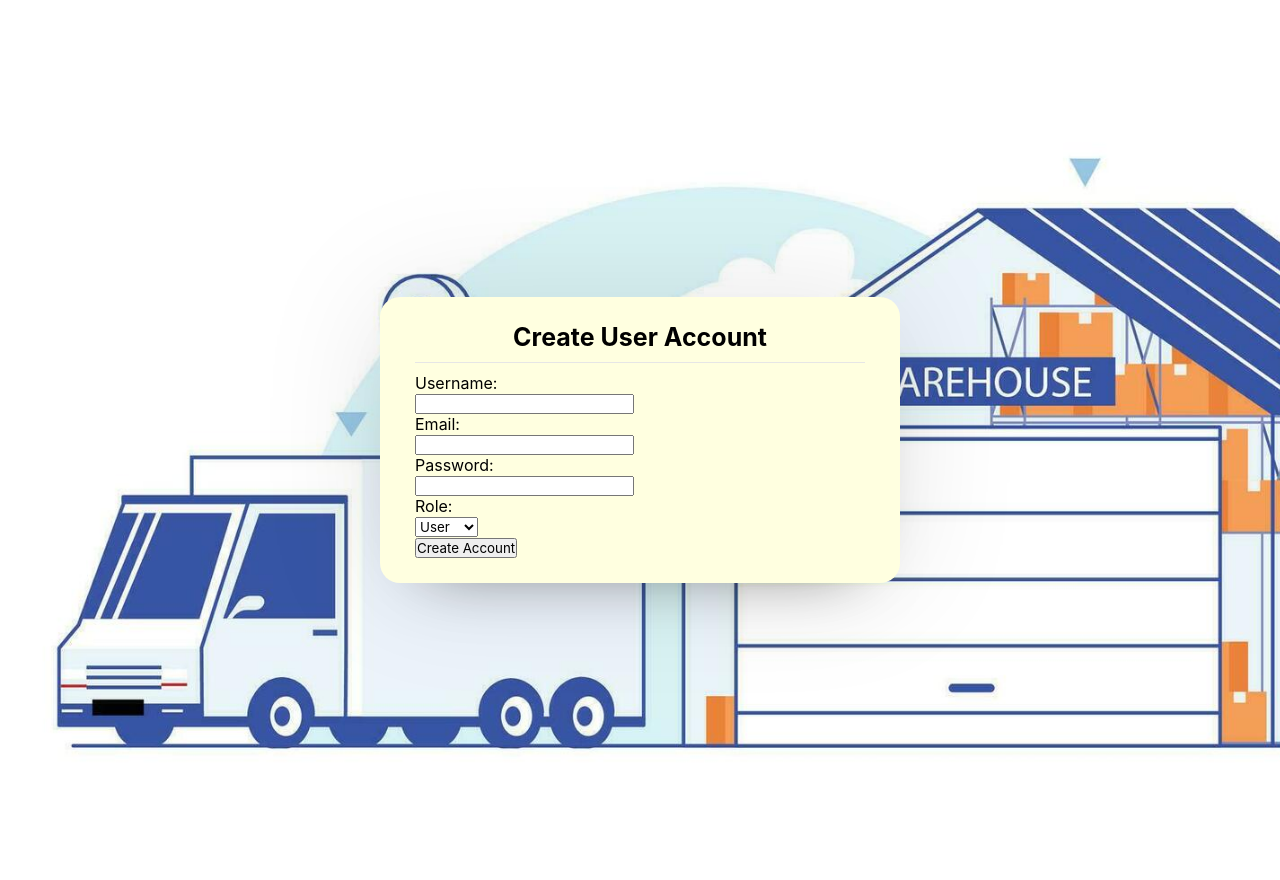
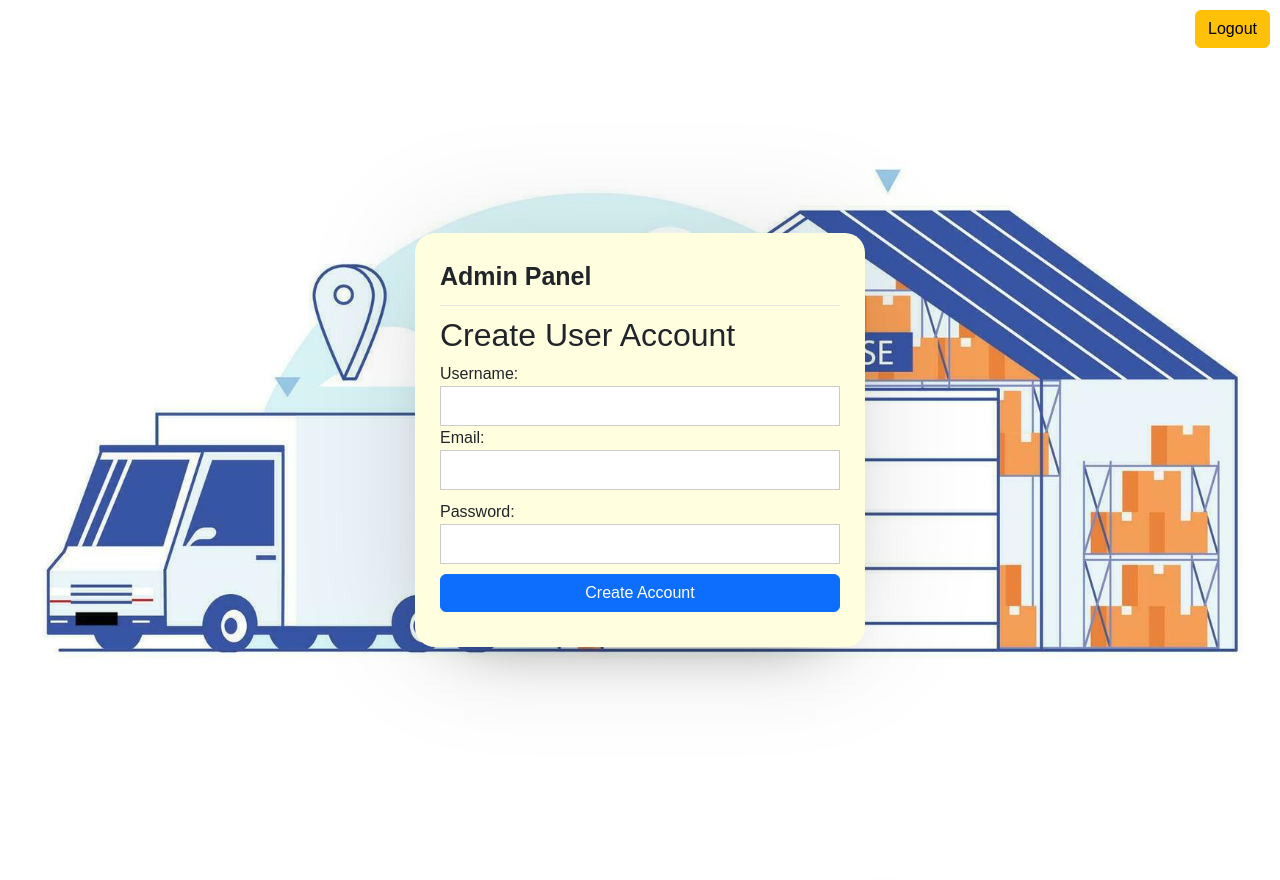
Before and after one commit to dumdoge/crud, a PHP site: page /adminpanel.php in a window 1280 px wide. Run offline with PHP 8.4, Linux system fonts and the light colour scheme.

Commit message:
new functions and changes to system

```diff
--- a/adminpanel.php
+++ b/adminpanel.php
@@ -6,21 +6,17 @@ $conn = Connect::getInstance()->getConnection();
 if($_SERVER["REQUEST_METHOD"] == "POST"){
 $username = $_POST['username'];
 $email = $_POST['email'];
-$password = password_hash($_POST['password'], PASSWORD_DEFAULT);
-$role = $_POST['role'];
+$password =($_POST['password']);
+
+$sqlInsert = "INSERT INTO initusers (username, email, password) VALUES ('$username', '$email', '$password')";
 
 
-$stmt = $conn->prepare("INSERT INTO users (username, email, password, role) VALUES (?, ?, ?, ?)");
-$stmt->bind_param("ssss", $username, $email, $password, $role);
-
-if ($stmt->execute()) {
-    echo "Account created successfully!";
+if (mysqli_query($conn, $sqlInsert)){
+    session_start();
+    $_SESSION['create'] = "Account Created Successfully";
 } else {
-    echo "Error: " . $stmt->error;
+    die("Something went wrong");
 }
-
-$stmt->close();
-$conn->close();
 }
 ?>
 
@@ -29,106 +25,27 @@ $conn->close();
 <head>
     <meta charset="UTF-8">
     <meta name="viewport" content="width=device-width, initial-scale=1.0">
+    <link rel="stylesheet" href="style.css">
+    <link href="https://cdn.jsdelivr.net/npm/bootstrap@5.3.3/dist/css/bootstrap.min.css" rel="stylesheet" integrity="sha384-QWTKZyjpPEjISv5WaRU9OFeRpok6YctnYmDr5pNlyT2bRjXh0JMhjY6hW+ALEwIH" crossorigin="anonymous">
+    <script src="https://cdn.jsdelivr.net/npm/bootstrap@5.3.3/dist/js/bootstrap.bundle.min.js" integrity="sha384-YvpcrYf0tY3lHB60NNkmXc5s9fDVZLESaAA55NDzOxhy9GkcIdslK1eN7N6jIeHz" crossorigin="anonymous"></script>
     <title>Create Account</title>
-    <style>
-        * {
-            padding: 0;
-            margin: 0;
-            box-sizing: border-box;
-            font-family: -apple-system, BlinkMacSystemFont, "Segoe UI", Roboto, "Helvetica Neue", Arial, sans-serif;
-        }
-
-        body {
-            background-image: url('thiswan.jpg');
-            background-size: cover;
-            background-repeat: no-repeat;
-            display: flex;
-            align-items: center;
-            justify-content: center;
-            min-height: 100vh;
-        }
-
-        .container {
-            display: flex;
-            align-items: center;
-            justify-content: center;
-            min-height: 110vh;
-        }
-
-        .box {
-            background-color: lightyellow;
-            flex-direction: column;
-            padding: 25px;
-            border-radius: 20px;
-            box-shadow: 0 0 128px 0 rgba(0, 0, 0, 0.1),
-                        0 32px 64px -48px rgba(0, 0, 0, 0.5);
-        }
-
-        .form-box {
-            width: 450px;
-            margin: 0px 10px;
-        }
-
-        .form-box header {
-            font-size: 25px;
-            font-weight: 700;
-            padding-bottom: 10px;
-            border-bottom: 1px solid #e6e6e6;
-            margin-bottom: 10px;
-            text-align: center;
-        }
-
-        .form-box form .field {
-            display: flex;
-            margin-bottom: 15px;
-            flex-direction: column;
-        }
-
-        .form-box form label {
-            margin-bottom: 5px;
-            font-weight: bold;
-        }
-
-        .form-box form .input input, .form-box form .input select {
-            height: 40px;
-            width: 100%;
-            font-size: 16px;
-            padding: 0 10px;
-            border: 1px solid #ccc;
-            border-radius: 5px;
-        }
-
-        .form-box form button {
-            height: 45px;
-            width: 100%;
-            background-color: #4CAF50;
-            color: white;
-            font-size: 18px;
-            font-weight: bold;
-            border: none;
-            border-radius: 5px;
-            cursor: pointer;
-            transition: background-color 0.3s;
-        }
-
-        .form-box form button:hover {
-            background-color: #45a049;
-        }
-    </style>
 </head>
 <body>
+<div class="logout-container" >
+            <a href="index.php" class="btn btn-warning">Logout</a>
+        </div>
 
 <div class="container">
-    <div class="box">
-        <div class="form-box">
-            <header>Create User Account</header>
-            <form action="<?php echo $_SERVER['PHP_SELF']; ?>" method="POST"></form>
-                <div class="field">
+    <div class="box form-box">
+        <header>Admin Panel</header>
+        <h2>Create User Account</h2>
+        <form action="" method="POST">
+            <div class="field input">
                 <label for="username">Username:</label>
                 <div class="input">
                 <input type="text" id="username" name="username" required>
             </div>
-                </div>
+
 
     <div class="field">
         <label for="email">Email:</label>
@@ -144,20 +61,12 @@ $conn->close();
         </div>
     </div>
 
-                <div class="field">
-                    <label for="role">Role:</label>
-                    <div class="input">
-                        <select id="role" name="role" required>
-                            <option value="user">User</option>
-                            <option value="admin">Admin</option>
-                        </select>
-                    </div>
+    <button type="submit" class="btn btn-primary">Create Account</button>
+
+    </form>
 </div>
 
-                <button type="submit">Create Account</button>
-            </form>
-        </div>
-    </div>
+
 </div>
 
 </body>
--- a/connect.php
+++ b/connect.php
@@ -22,6 +22,7 @@ class Connect
     private $dbUser = 'root';
     private $dbPass = '';
 
+
     private function __construct()
     {
         $this->conn = new mysqli($this->dbHost, $this->dbUser, $this->dbPass, $this->dbName);
--- a/delete.php
+++ b/delete.php
@@ -7,7 +7,7 @@ $sql = "DELETE FROM loading_dock WHERE id='$id'";
 if(mysqli_query($conn,$sql)){
     session_start();
     $_SESSION["delete"] = "Product Deleted Successfully!";
-    header("Location:index.php");
+    header("Location:loading_dock.php");
 }else{
     die("Something went wrong");
 }
--- a/edit.php
+++ b/edit.php
@@ -4,7 +4,7 @@
     <meta charset="UTF-8">
     <meta http-equiv="X-UA-Compatible" content="IE=edge">
     <meta name="viewport" content="width=device-width, initial-scale=1.0">
-    <link rel="stylesheet" href="https://cdn.jsdelivr.net/npm/bootstrap@5.2.2/dist/css/bootstrap.min.css" integrity="sha384-Zenh87qX5JnK2Jl0vWa8Ck2rdkQ2Bzep5IDxbcnCeuOxjzrPF/et3URy9Bv1WTRi" crossorigin="anonymous">
+    <link href="https://cdn.jsdelivr.net/npm/bootstrap@5.3.3/dist/css/bootstrap.min.css" rel="stylesheet" integrity="sha384-QWTKZyjpPEjISv5WaRU9OFeRpok6YctnYmDr5pNlyT2bRjXh0JMhjY6hW+ALEwIH" crossorigin="anonymous">
     <title>Edit Product Details</title>
 </head>
 <body>
@@ -12,7 +12,7 @@
     <header class="d-flex justify-content-between my-4">
             <h1>Edit Product</h1>
             <div>
-            <a href="index.php" class="btn btn-primary">Back</a>
+            <a href="loading_dock.php" class="btn btn-primary">Back</a>
             </div>
         </header>
         <form action="process.php" method="post">
@@ -22,6 +22,7 @@
                 include("connect.php");
                 $id = $_GET['id'];
                 $sql = "SELECT * FROM loading_dock WHERE id='$id'";
+                $conn = Connect::getInstance()->getConnection();
                 $result = mysqli_query($conn,$sql);
                 $row = mysqli_fetch_array($result);
                 ?>
--- a/style.css
+++ b/style.css
@@ -2,11 +2,15 @@
     padding: 0;
     margin: 0;
     box-sizing: border-box;
-    font-family: 'comicsans', sans-serif;
+    font-family: comicsans, sans-serif;
 }
 
 body {
     background-image: url(thiswan.jpg);
+    background-size: contain;
+    background-position: center;
+    height: 100vh;
+    overflow: hidden;
 
 }
 
@@ -52,3 +56,9 @@ body {
     padding: 0 10px;
     border: 1px solid #ccc;
 }
+
+.logout-container {
+    position: absolute;
+    top: 10px;
+    right: 10px;
+}
```
Also changed, not shown: create.php (+8 -2 lines), index.php (+24 -10 lines), loading_dock.php (+16 -4 lines), process.php (+21 -2 lines), registry.php (deleted, +0 -153 lines). Lines whose indentation alone changed are shown as unchanged.
